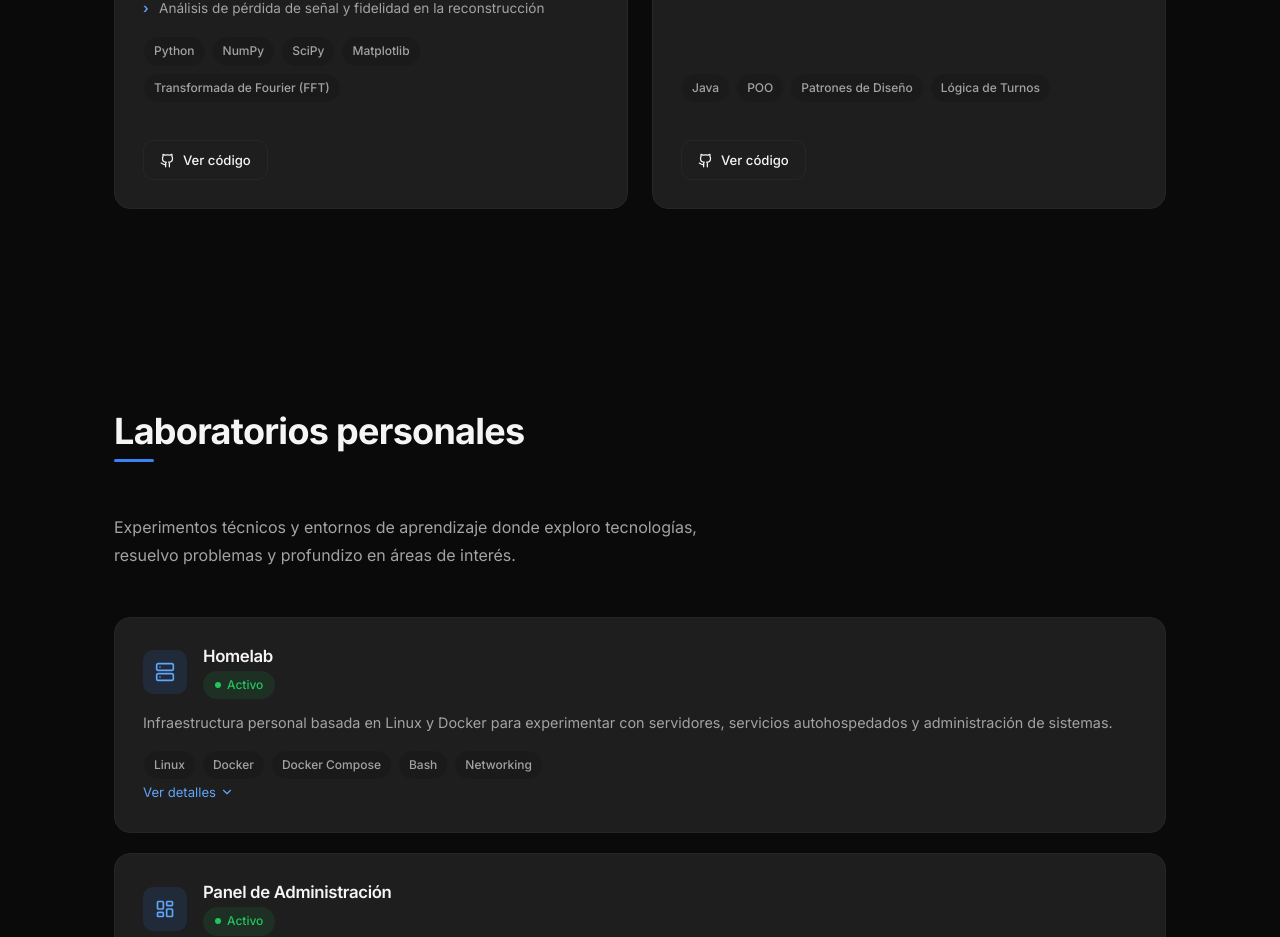
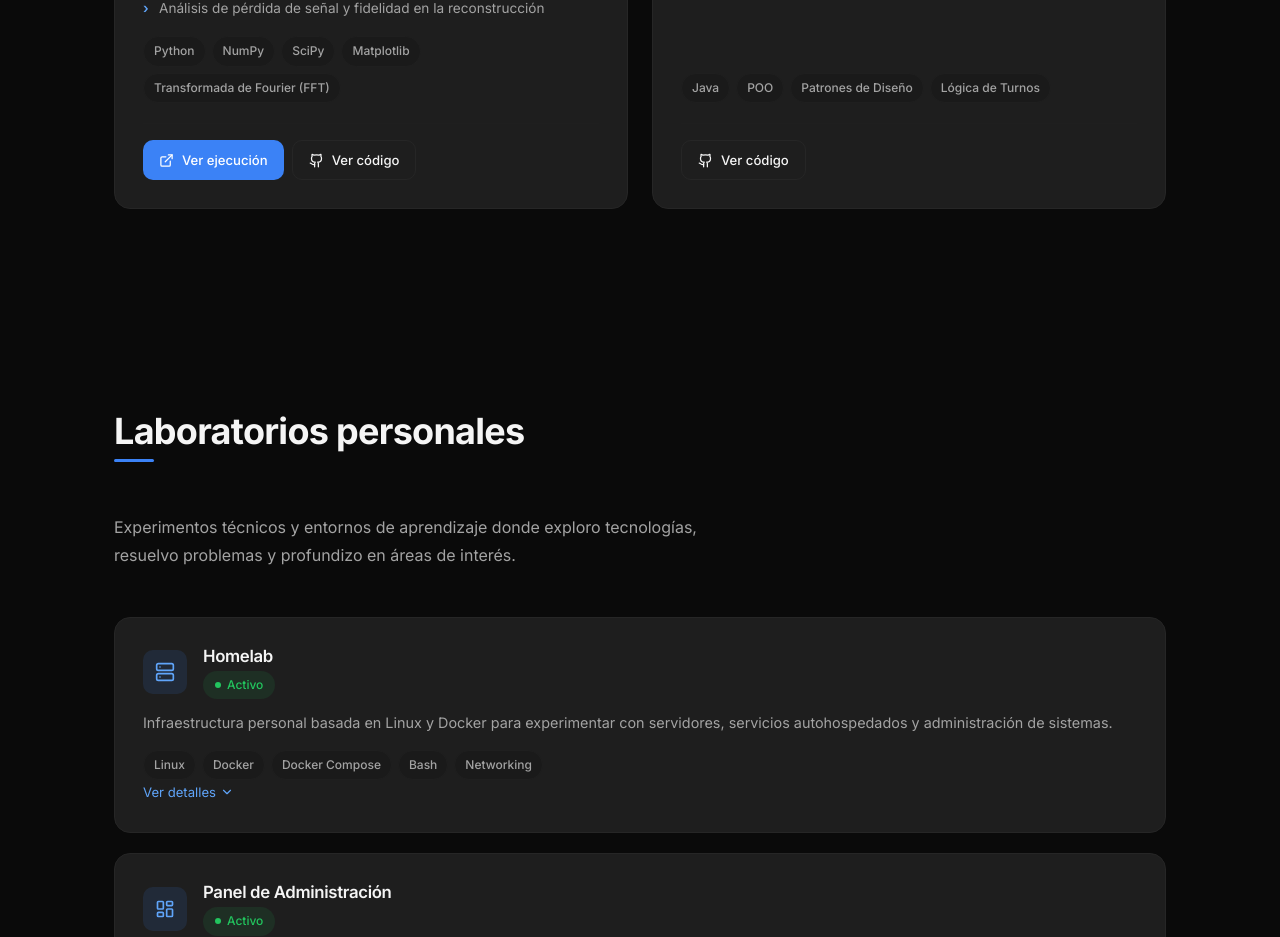
Before and after one commit to ElGuillers/Mi-portafolio, a React (Vite) app: page / in a window 1280 px wide. Shown: the part 4037-4974 px from the top of the page. Built offline with nearby package versions, Linux system fonts and the light colour scheme.

Commit message:
agregado el proyecto de fourier

```diff
--- a/src/data/projects.ts
+++ b/src/data/projects.ts
@@ -117,7 +117,7 @@ export const projects: Project[] = [
     },
     status: 'completed',
     repoUrl: 'https://github.com/ElGuillers/Especiales-trabajo-final',
-    demoUrl: '', // <-- INSERTA AQUÍ EL LINK DE EJECUCIÓN (ej: Google Colab, notebook o demo web)
+    demoUrl: 'https://especiales-trabajo-final-mfipnabqecr7nj9jsy7wg5.streamlit.app/', // <-- INSERTA AQUÍ EL LINK DE EJECUCIÓN (ej: Google Colab, notebook o demo web)
   },
   {
     id: 'colombiapoly',
```
